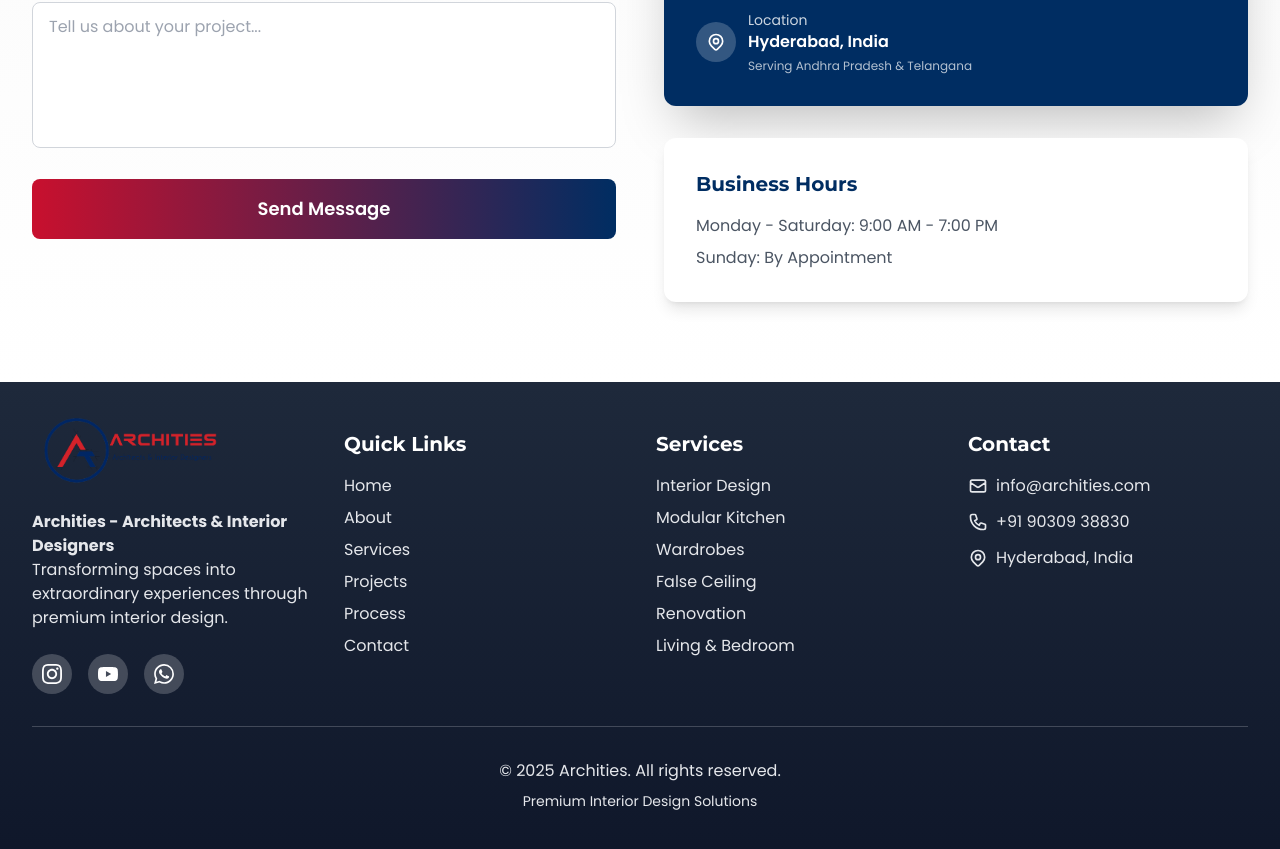
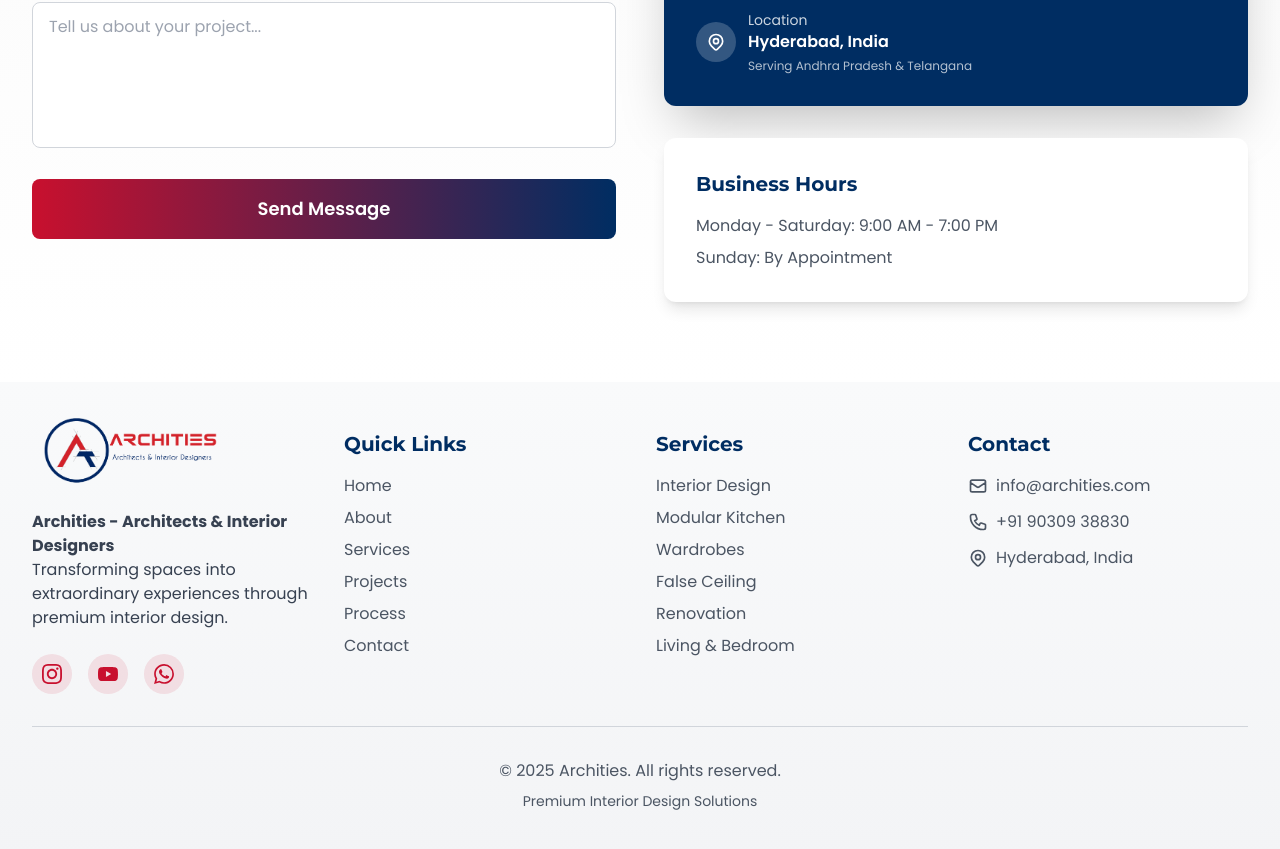
Before and after one commit to harsha4474/archities, a React (Vite) app: page / in a window 1280 px wide. Shown: the part 8257-9106 px from the top of the page. Built offline with nearby package versions, Linux system fonts and the light colour scheme.

Commit message:
Update footer to light background with improved logo visibility and color scheme

```diff
--- a/src/sections/Footer.jsx
+++ b/src/sections/Footer.jsx
@@ -28,7 +28,7 @@ const Footer = () => {
   ];
 
   return (
-    <footer className="bg-gradient-to-b from-slate-800 to-slate-900 text-white">
+    <footer className="bg-gradient-to-b from-gray-50 to-gray-100 text-gray-800">
       <div className="max-w-7xl mx-auto px-4 sm:px-6 lg:px-8 py-8 sm:py-12">
         <div className="grid md:grid-cols-4 gap-6 sm:gap-8 mb-6 sm:mb-8">
           {/* Brand */}
@@ -39,9 +39,9 @@ const Footer = () => {
             transition={{ duration: 0.6 }}
           >
             <div className="mb-8">
-              <Logo color="white" className="h-12" />
+              <Logo color="dark" className="h-12" />
             </div>
-            <p className="text-gray-200 mb-6">
+            <p className="text-gray-700 mb-6">
               <strong>Archities - Architects & Interior Designers</strong>
               <br />
               Transforming spaces into extraordinary experiences through premium interior design.
@@ -53,7 +53,7 @@ const Footer = () => {
                 rel="noopener noreferrer"
                 whileHover={{ scale: 1.2, rotate: 360 }}
                 transition={{ duration: 0.3 }}
-                className="w-10 h-10 bg-white/20 rounded-full flex items-center justify-center hover:bg-white/30 transition-colors"
+                className="w-10 h-10 bg-premium-red/10 rounded-full flex items-center justify-center hover:bg-premium-red/20 transition-colors text-premium-red"
                 aria-label="Instagram"
               >
                 <svg className="w-5 h-5" fill="currentColor" viewBox="0 0 24 24">
@@ -66,7 +66,7 @@ const Footer = () => {
                 rel="noopener noreferrer"
                 whileHover={{ scale: 1.2, rotate: 360 }}
                 transition={{ duration: 0.3 }}
-                className="w-10 h-10 bg-white/20 rounded-full flex items-center justify-center hover:bg-white/30 transition-colors"
+                className="w-10 h-10 bg-premium-red/10 rounded-full flex items-center justify-center hover:bg-premium-red/20 transition-colors text-premium-red"
                 aria-label="YouTube"
               >
                 <svg className="w-5 h-5" fill="currentColor" viewBox="0 0 24 24">
@@ -79,7 +79,7 @@ const Footer = () => {
                 rel="noopener noreferrer"
                 whileHover={{ scale: 1.2, rotate: 360 }}
                 transition={{ duration: 0.3 }}
-                className="w-10 h-10 bg-white/20 rounded-full flex items-center justify-center hover:bg-white/30 transition-colors"
+                className="w-10 h-10 bg-premium-red/10 rounded-full flex items-center justify-center hover:bg-premium-red/20 transition-colors text-premium-red"
                 aria-label="WhatsApp"
               >
                 <svg className="w-5 h-5" fill="currentColor" viewBox="0 0 24 24">
@@ -96,7 +96,7 @@ const Footer = () => {
             viewport={{ once: true }}
             transition={{ duration: 0.6, delay: 0.1 }}
           >
-            <h4 className="text-xl font-bold mb-4">Quick Links</h4>
+            <h4 className="text-xl font-bold mb-4 text-deep-blue">Quick Links</h4>
             <ul className="space-y-2">
               {quickLinks.map((link) => (
                 <li key={link.name}>
@@ -106,7 +106,7 @@ const Footer = () => {
                       e.preventDefault();
                       scrollToSection(link.href);
                     }}
-                    className="text-gray-200 hover:text-white transition-colors"
+                    className="text-gray-600 hover:text-premium-red transition-colors"
                   >
                     {link.name}
                   </a>
@@ -122,10 +122,10 @@ const Footer = () => {
             viewport={{ once: true }}
             transition={{ duration: 0.6, delay: 0.2 }}
           >
-            <h4 className="text-xl font-bold mb-4">Services</h4>
+            <h4 className="text-xl font-bold mb-4 text-deep-blue">Services</h4>
             <ul className="space-y-2">
               {services.map((service) => (
-                <li key={service} className="text-gray-200">
+                <li key={service} className="text-gray-600">
                   {service}
                 </li>
               ))}
@@ -139,8 +139,8 @@ const Footer = () => {
             viewport={{ once: true }}
             transition={{ duration: 0.6, delay: 0.3 }}
           >
-            <h4 className="text-xl font-bold mb-4">Contact</h4>
-            <ul className="space-y-3 text-gray-200">
+            <h4 className="text-xl font-bold mb-4 text-deep-blue">Contact</h4>
+            <ul className="space-y-3 text-gray-600">
               <li className="flex items-center gap-2">
                 <svg className="w-5 h-5" fill="none" stroke="currentColor" viewBox="0 0 24 24">
                   <path strokeLinecap="round" strokeLinejoin="round" strokeWidth={2} d="M3 8l7.89 5.26a2 2 0 002.22 0L21 8M5 19h14a2 2 0 002-2V7a2 2 0 00-2-2H5a2 2 0 00-2 2v10a2 2 0 002 2z" />
@@ -170,7 +170,7 @@ const Footer = () => {
           whileInView={{ opacity: 1 }}
           viewport={{ once: true }}
           transition={{ duration: 0.6, delay: 0.4 }}
-          className="border-t border-white/20 pt-8 text-center text-gray-200"
+          className="border-t border-gray-300 pt-8 text-center text-gray-600"
         >
           <p>&copy; {new Date().getFullYear()} Archities. All rights reserved.</p>
           <p className="mt-2 text-sm">Premium Interior Design Solutions</p>
```
